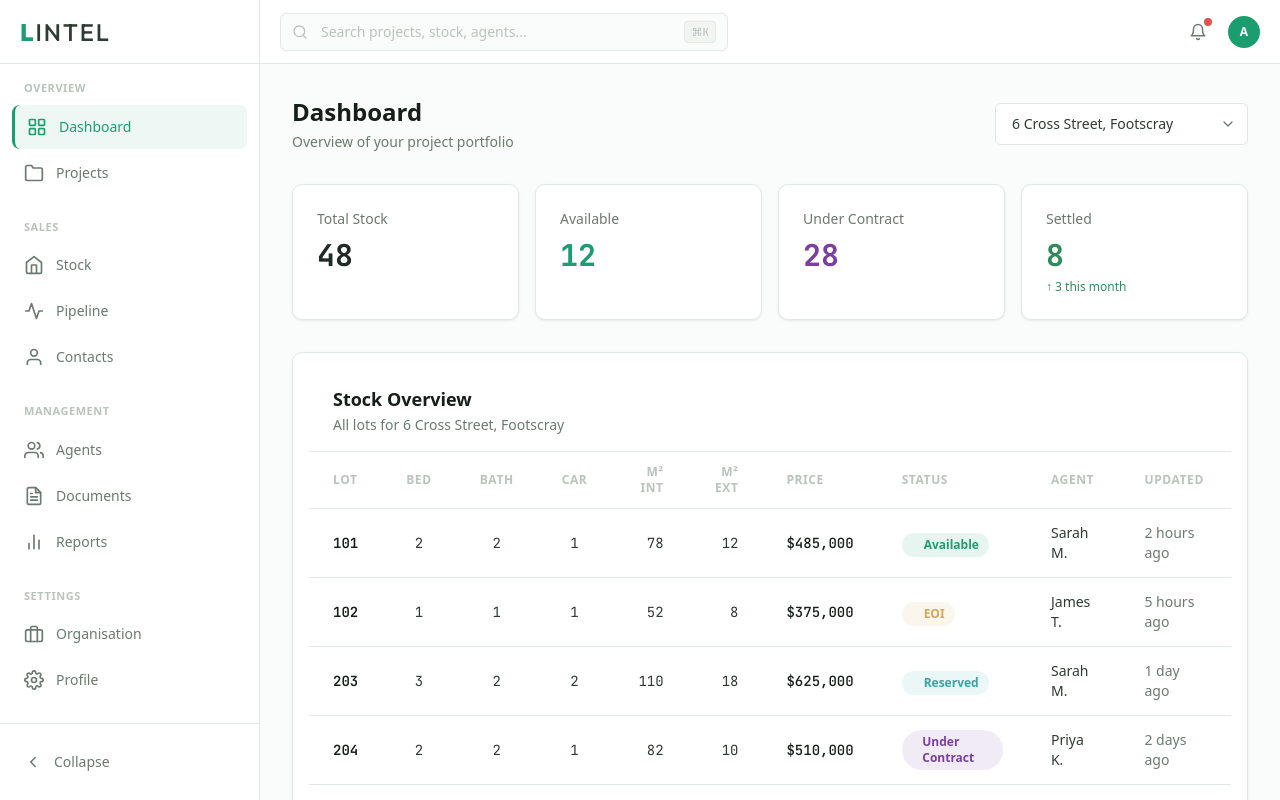
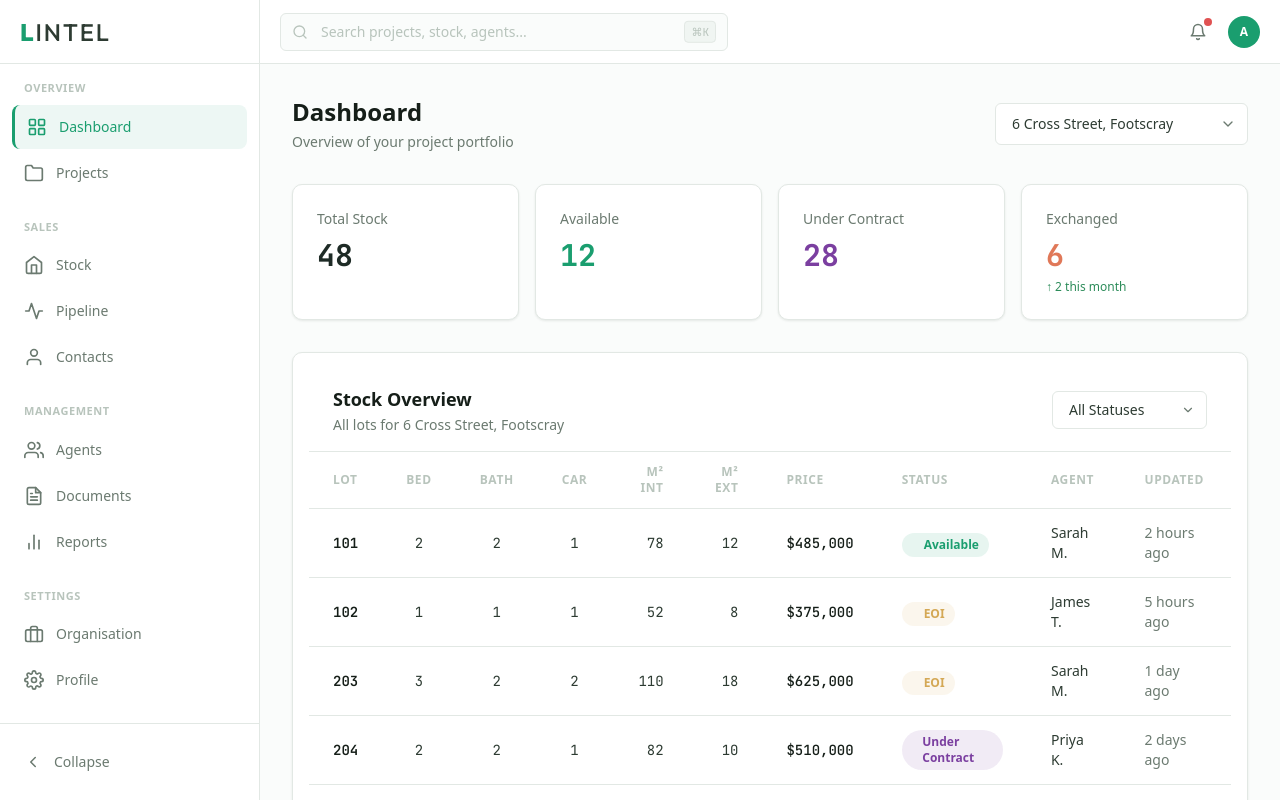
Before and after one commit to jmercer-operator/lintel, a Next.js app: page / in a window 1280 px wide. Shown: the top 800 px of the page. Built offline with nearby package versions, Linux system fonts and the light colour scheme.

Commit message:
add status filter dropdown, replace Settled card with Exchanged, remove Reserved status

```diff
--- a/src/app/(dashboard)/page.tsx
+++ b/src/app/(dashboard)/page.tsx
@@ -11,13 +11,15 @@ const projects = [
   "12 Duke St, Sunshine",
 ];
 
-type StockStatus = "Available" | "EOI" | "Reserved" | "Under Contract" | "Exchanged" | "Settled";
+type StockStatus = "Available" | "EOI" | "Under Contract" | "Exchanged" | "Settled";
+
+const allStatuses: StockStatus[] = ["Available", "EOI", "Under Contract", "Exchanged", "Settled"];
 
 const metrics = [
   { label: "Total Stock", value: "48", color: "#1E2B26", change: null },
   { label: "Available", value: "12", color: "#1A9E6F", change: null },
   { label: "Under Contract", value: "28", color: "#7B3FA0", change: null },
-  { label: "Settled", value: "8", color: "#2D8C5A", change: "↑ 3 this month" },
+  { label: "Exchanged", value: "6", color: "#E07858", change: "↑ 2 this month" },
 ];
 
 const stockData: {
@@ -34,7 +36,7 @@ const stockData: {
 }[] = [
   { lot: "101", bed: 2, bath: 2, car: 1, m2Int: 78, m2Ext: 12, price: "$485,000", status: "Available", agent: "Sarah M.", updated: "2 hours ago" },
   { lot: "102", bed: 1, bath: 1, car: 1, m2Int: 52, m2Ext: 8, price: "$375,000", status: "EOI", agent: "James T.", updated: "5 hours ago" },
-  { lot: "203", bed: 3, bath: 2, car: 2, m2Int: 110, m2Ext: 18, price: "$625,000", status: "Reserved", agent: "Sarah M.", updated: "1 day ago" },
+  { lot: "203", bed: 3, bath: 2, car: 2, m2Int: 110, m2Ext: 18, price: "$625,000", status: "EOI", agent: "Sarah M.", updated: "1 day ago" },
   { lot: "204", bed: 2, bath: 2, car: 1, m2Int: 82, m2Ext: 10, price: "$510,000", status: "Under Contract", agent: "Priya K.", updated: "2 days ago" },
   { lot: "305", bed: 2, bath: 1, car: 1, m2Int: 68, m2Ext: 9, price: "$445,000", status: "Exchanged", agent: "James T.", updated: "3 days ago" },
   { lot: "306", bed: 3, bath: 2, car: 2, m2Int: 115, m2Ext: 22, price: "$680,000", status: "Settled", agent: "Priya K.", updated: "1 week ago" },
@@ -49,6 +51,11 @@ const recentActivity = [
 
 export default function DashboardPage() {
   const [selectedProject, setSelectedProject] = useState(projects[0]);
+  const [statusFilter, setStatusFilter] = useState<"All" | StockStatus>("All");
+
+  const filteredStock = statusFilter === "All"
+    ? stockData
+    : stockData.filter((row) => row.status === statusFilter);
 
   return (
     <div className="space-y-6 lg:space-y-8">
@@ -93,9 +100,26 @@ export default function DashboardPage() {
 
       {/* Stock Overview Table */}
       <Card padding="sm">
-        <div className="px-4 py-4 sm:px-6 border-b border-border">
-          <h2 className="text-lg font-semibold text-heading">Stock Overview</h2>
-          <p className="text-sm text-secondary mt-0.5">All lots for {selectedProject}</p>
+        <div className="px-4 py-4 sm:px-6 border-b border-border flex flex-col sm:flex-row sm:items-center sm:justify-between gap-3">
+          <div>
+            <h2 className="text-lg font-semibold text-heading">Stock Overview</h2>
+            <p className="text-sm text-secondary mt-0.5">{statusFilter === "All" ? "All lots" : statusFilter} for {selectedProject}</p>
+          </div>
+          <div className="relative">
+            <select
+              value={statusFilter}
+              onChange={(e) => setStatusFilter(e.target.value as "All" | StockStatus)}
+              className="appearance-none px-4 py-2 pr-9 text-sm font-medium rounded-[var(--radius-input)] border border-border bg-white text-body cursor-pointer hover:border-secondary focus:border-emerald-primary focus:ring-1 focus:ring-emerald-primary focus:outline-none transition-colors"
+            >
+              <option value="All">All Statuses</option>
+              {allStatuses.map((s) => (
+                <option key={s} value={s}>{s}</option>
+              ))}
+            </select>
+            <svg className="absolute right-3 top-1/2 -translate-y-1/2 pointer-events-none text-secondary" width="14" height="14" viewBox="0 0 24 24" fill="none" stroke="currentColor" strokeWidth="2" strokeLinecap="round" strokeLinejoin="round">
+              <polyline points="6 9 12 15 18 9" />
+            </svg>
+          </div>
         </div>
         <div className="overflow-x-auto">
           <table className="w-full min-w-[900px]">
@@ -114,7 +138,7 @@ export default function DashboardPage() {
               </tr>
             </thead>
             <tbody>
-              {stockData.map((row) => (
+              {filteredStock.map((row) => (
                 <tr
                   key={row.lot}
                   className="border-b border-border last:border-0 hover:bg-bg-alt transition-colors cursor-pointer"
--- a/src/components/StatusBadge.tsx
+++ b/src/components/StatusBadge.tsx
@@ -1,4 +1,4 @@
-type StockStatus = "Available" | "EOI" | "Reserved" | "Under Contract" | "Exchanged" | "Settled";
+type StockStatus = "Available" | "EOI" | "Under Contract" | "Exchanged" | "Settled";
 
 interface StatusBadgeProps {
   status: StockStatus;
@@ -8,7 +8,6 @@ interface StatusBadgeProps {
 const statusColors: Record<StockStatus, { bg: string; text: string }> = {
   Available: { bg: "bg-[#1A9E6F]/10", text: "text-[#1A9E6F]" },
   EOI: { bg: "bg-[#D4A855]/10", text: "text-[#D4A855]" },
-  Reserved: { bg: "bg-[#3BA3A3]/10", text: "text-[#3BA3A3]" },
   "Under Contract": { bg: "bg-[#7B3FA0]/10", text: "text-[#7B3FA0]" },
   Exchanged: { bg: "bg-[#E07858]/10", text: "text-[#E07858]" },
   Settled: { bg: "bg-[#2D8C5A]/10", text: "text-[#2D8C5A]" },
```
